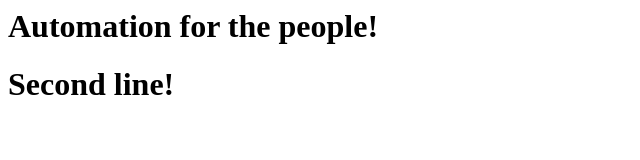
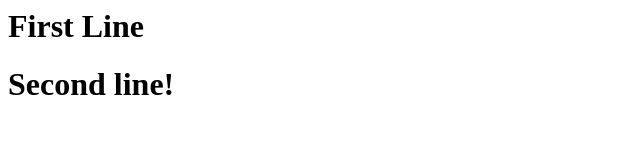
Before and after one commit to murad840/app, a plain HTML site: page index.html in a window 1280 px wide. Shown: the whole page, without its empty margins (0-640 px from the left). Drawn offline with Linux system fonts and the light colour scheme.

Commit message:
Add files via upload

```diff
--- a/index.html
+++ b/index.html
@@ -1,2 +1,2 @@
-<h1>Automation for the people!</h1>
+<h1>First Line</h1>
 <h1>Second line!</h1>
```
